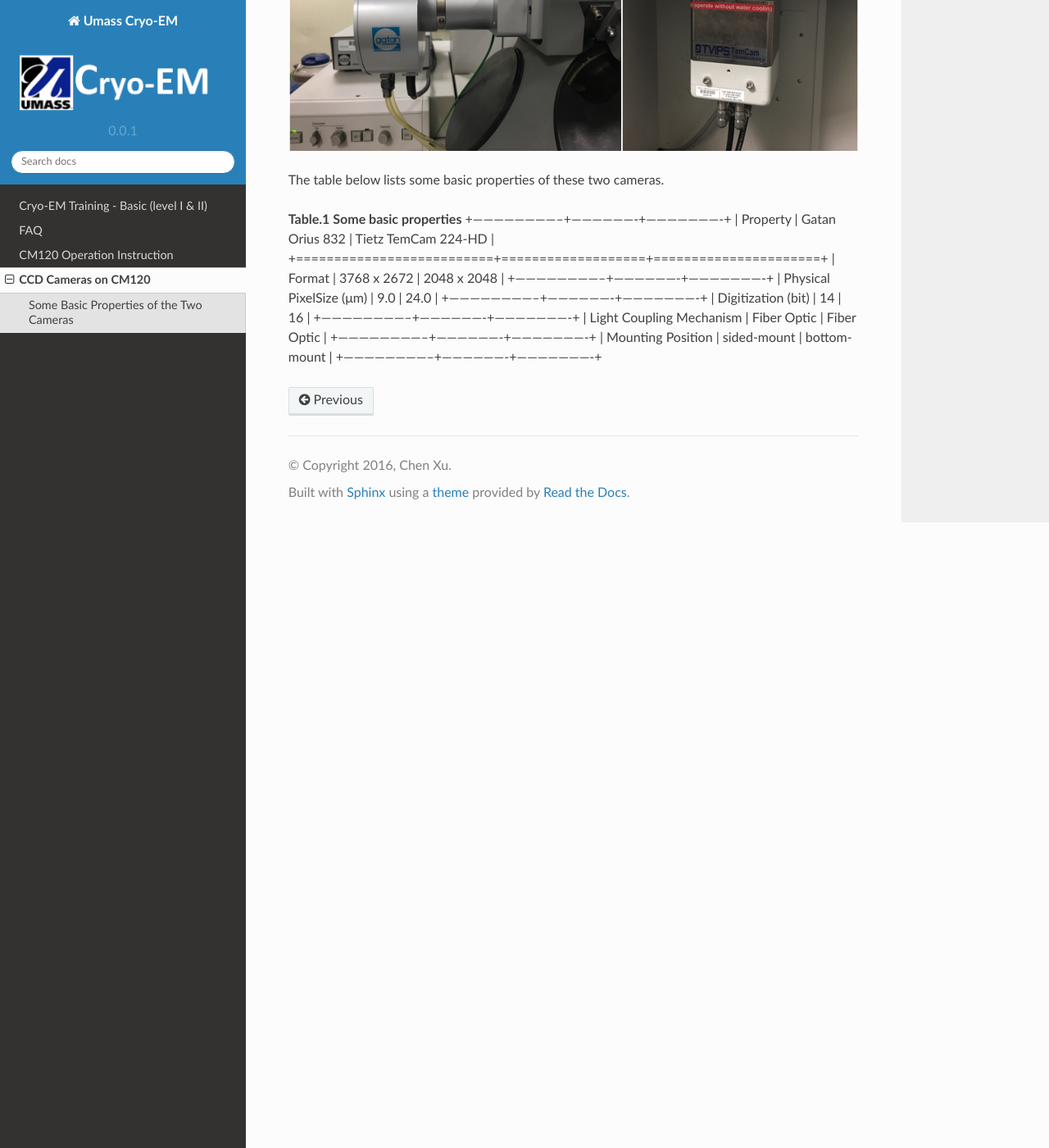
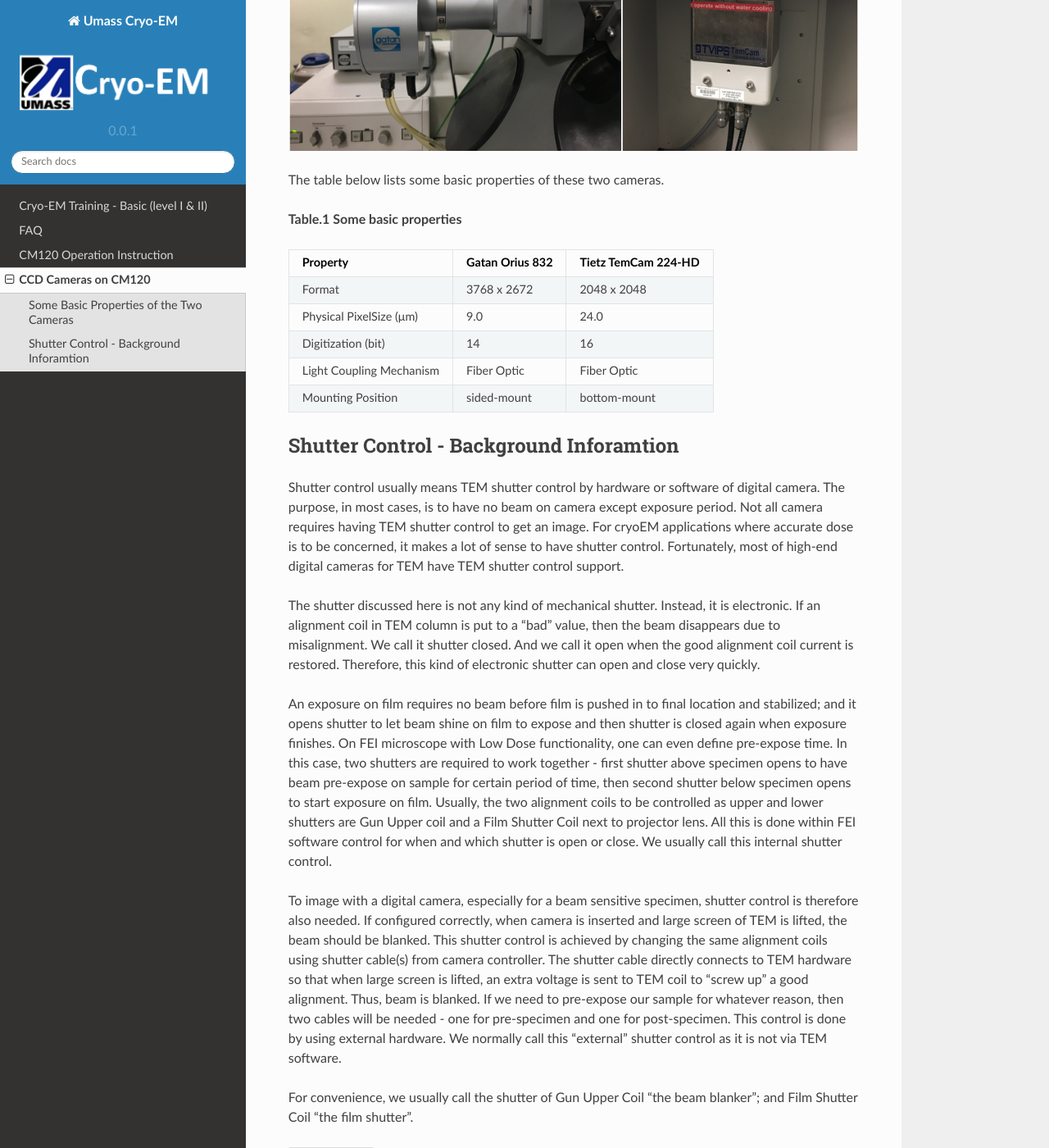
Before and after one commit to xuchen66/sphinx-emdocs, a Sphinx documentation site: the page built from source/ccds_cm120.rst, in a window 1280 px wide and 1400 px high, scrolled down 802 px. Shown: the whole window at 82% size. Built offline with Sphinx 7.4.7 and the Read the Docs theme 2.0.0, drawn with Linux system fonts in a browser that asks for light colours; pages that are not in the unit, such as notebooks, are missing from menus.

Commit message:
Update ccds_cm120.rst

```diff
--- a/source/ccds_cm120.rst
+++ b/source/ccds_cm120.rst
@@ -38,6 +38,7 @@
 The table below lists some basic properties of these two cameras.
 
 **Table.1 Some basic properties**
+
 +--------------------------+-------------------+----------------------+
 |  Property                | Gatan Orius 832   | Tietz TemCam 224-HD  |
 +==========================+===================+======================+
@@ -51,3 +52,18 @@
 +--------------------------+-------------------+----------------------+
 | Mounting Position        |   sided-mount     |   bottom-mount       |
 +--------------------------+-------------------+----------------------+
+
+.. _shutter-control
+
+Shutter Control - Background Inforamtion
+----------------------------------------
+
+Shutter control usually means TEM shutter control by hardware or software of digital camera. The purpose, in most cases, is to have no beam on camera except exposure period. Not all camera requires having TEM shutter control to get an image. For cryoEM applications where accurate dose is to be concerned, it makes a lot of sense to have shutter control. Fortunately, most of high-end digital cameras for TEM have TEM shutter control support.
+
+The shutter discussed here is not any kind of mechanical shutter. Instead, it is electronic. If an alignment coil in TEM column is put to a "bad" value, then the beam disappears due to misalignment. We call it shutter closed. And we call it open when the good alignment coil current is restored. Therefore, this kind of electronic shutter can open and close very quickly.
+
+An exposure on film requires no beam before film is pushed in to final location and stabilized; and it opens shutter to let beam shine on film to expose and then shutter is closed again when exposure finishes. On FEI microscope with Low Dose functionality, one can even define pre-expose time. In this case, two shutters are required to work together - first shutter above specimen opens to have beam pre-expose on sample for certain period of time, then second shutter below specimen opens to start exposure on film. Usually, the two alignment coils to be controlled as upper and lower shutters are Gun Upper coil and a Film Shutter Coil next to projector lens. All this is done within FEI software control for when and which shutter is open or close. We usually call this internal shutter control.
+
+To image with a digital camera, especially for a beam sensitive specimen, shutter control is therefore also needed. If configured correctly, when camera is inserted and large screen of TEM is lifted, the beam should be blanked. This shutter control is achieved by changing the same alignment coils using shutter cable(s) from camera controller. The shutter cable directly connects to TEM hardware so that when large screen is lifted, an extra voltage is sent to TEM coil to "screw up" a good alignment. Thus, beam is blanked. If we need to pre-expose our sample for whatever reason, then two cables will be needed - one for pre-specimen and one for post-specimen. This control is done by using external hardware. We normally call this "external" shutter control as it is not via TEM software.
+
+For convenience, we usually call the shutter of Gun Upper Coil "the beam blanker"; and Film Shutter Coil "the film shutter".
```
